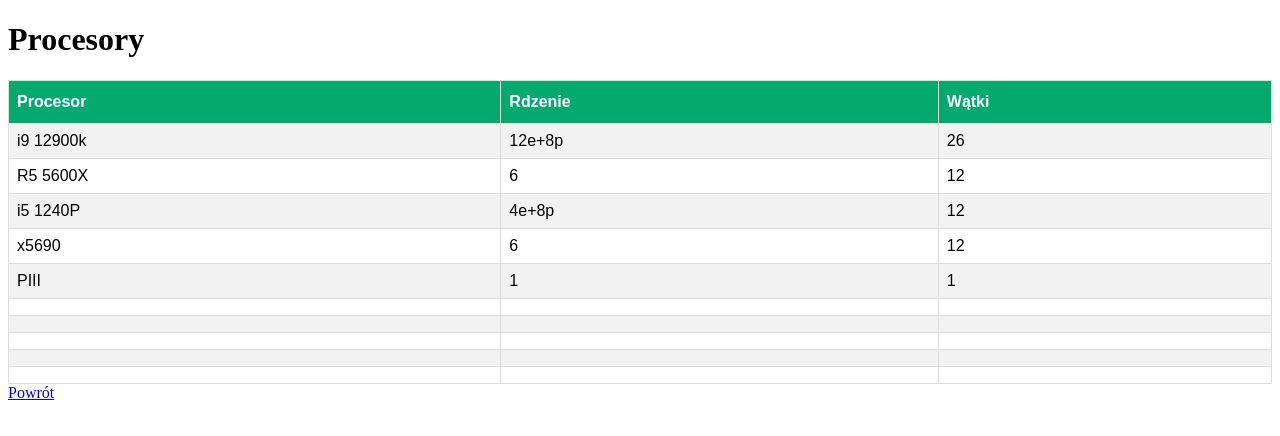
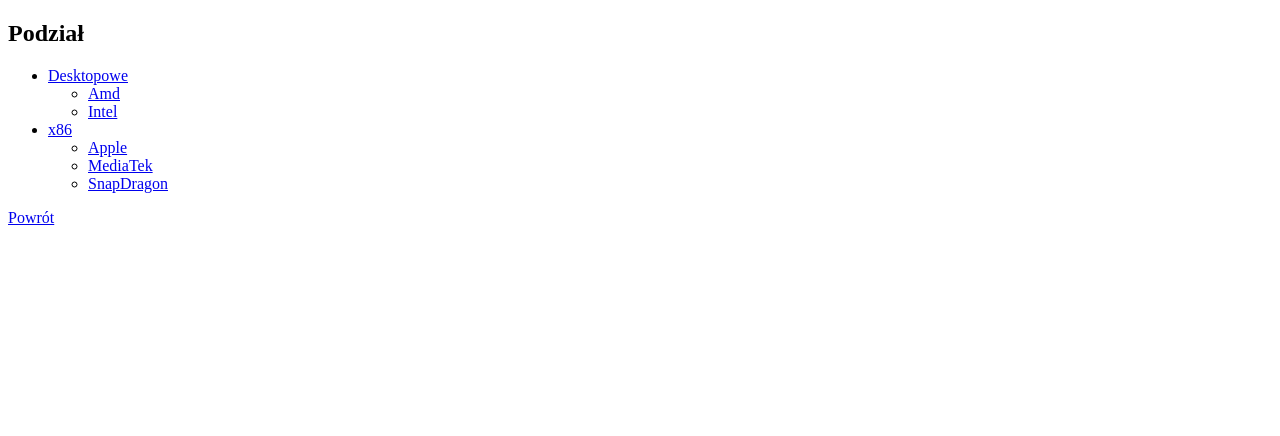
Before and after one commit to NAPIERDALACZ/NAPIERDALACZ.github.io, a plain HTML site: page index1.html in a window 1280 px wide. Drawn offline with Linux system fonts and the light colour scheme.

Commit message:
Add files via upload

```diff
--- a/index1.html
+++ b/index1.html
@@ -1,92 +1,23 @@
 <!DOCTYPE html>
 <html>
 <head>
-<style>
-#customers {
-  font-family: Arial, Helvetica, sans-serif;
-  border-collapse: collapse;
-  width: 100%;
-}
-
-#customers td, #customers th {
-  border: 1px solid #ddd;
-  padding: 8px;
-}
-
-#customers tr:nth-child(even){background-color: #f2f2f2;}
-
-#customers tr:hover {background-color: #ddd;}
-
-#customers th {
-  padding-top: 12px;
-  padding-bottom: 12px;
-  text-align: left;
-  background-color: #04AA6D;
-  color: white;
-}
-</style>
 </head>
 <body>
 
-<h1>Procesory</h1>
-
-<table id="customers">
-  <tr>
-    <th>Procesor</th>
-    <th>Rdzenie</th>
-    <th>Wątki</th>
-  </tr>
-  <tr>
-    <td>i9 12900k</td>
-    <td>12e+8p</td>
-    <td>26</td>
-  </tr>
-  <tr>
-    <td>R5 5600X</td>
-    <td>6</td>
-    <td>12</td>
-  </tr>
-  <tr>
-    <td>i5 1240P</td>
-    <td>4e+8p</td>
-    <td>12</td>
-  </tr>
-  <tr>
-    <td>x5690</td>
-    <td>6</td>
-    <td>12</td>
-  </tr>
-  <tr>
-    <td>PIII</td>
-    <td>1</td>
-    <td>1</td>
-  </tr>
-  <tr>
-    <td></td>
-    <td></td>
-    <td></td>
-  </tr>
-  <tr>
-    <td></td>
-    <td></td>
-    <td></td>
-  </tr>
-  <tr>
-    <td></td>
-    <td></td>
-    <td></td>
-  </tr>
-  <tr>
-    <td></td>
-    <td></td>
-    <td></td>
-  </tr>
-  <tr>
-    <td></td>
-    <td></td>
-    <td></td>
-  </tr>
-</table>
+    <h2>Podział</h2>
+    <ul>
+        <li><a href="xkomputerowe.html">Desktopowe</a></li>
+        <ul>
+            <li><a href="xinter.html">Amd</a></li>
+            <li><a href="xamd.html">Intel</a></li>
+        </ul>
+        <li><a href="xmobilne.html">x86</a></li>
+        <ul>
+            <li><a href="xApple.html">Apple</a></li>
+            <li><a href="xMediaTek.html">MediaTek</a></li>
+            <li><a href="xSnapDragon.html">SnapDragon</a></li>
+        </ul>
+    </ul>
 <a href="index.html">Powrót</a>
 </body>
 </html>
```
Also changed, not shown: Magistrale.html (added, +21 -0 lines), index.html (+2 -2 lines), plytyglowne.html (added).
